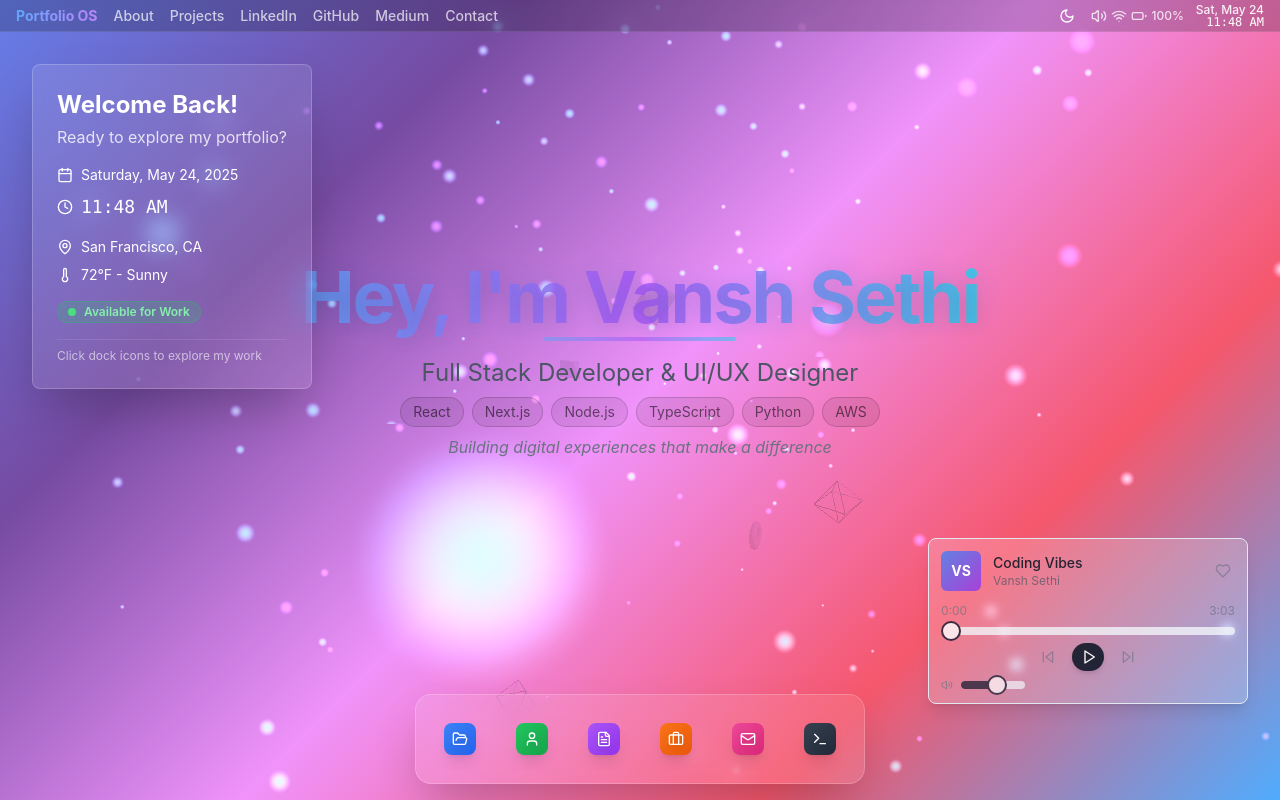
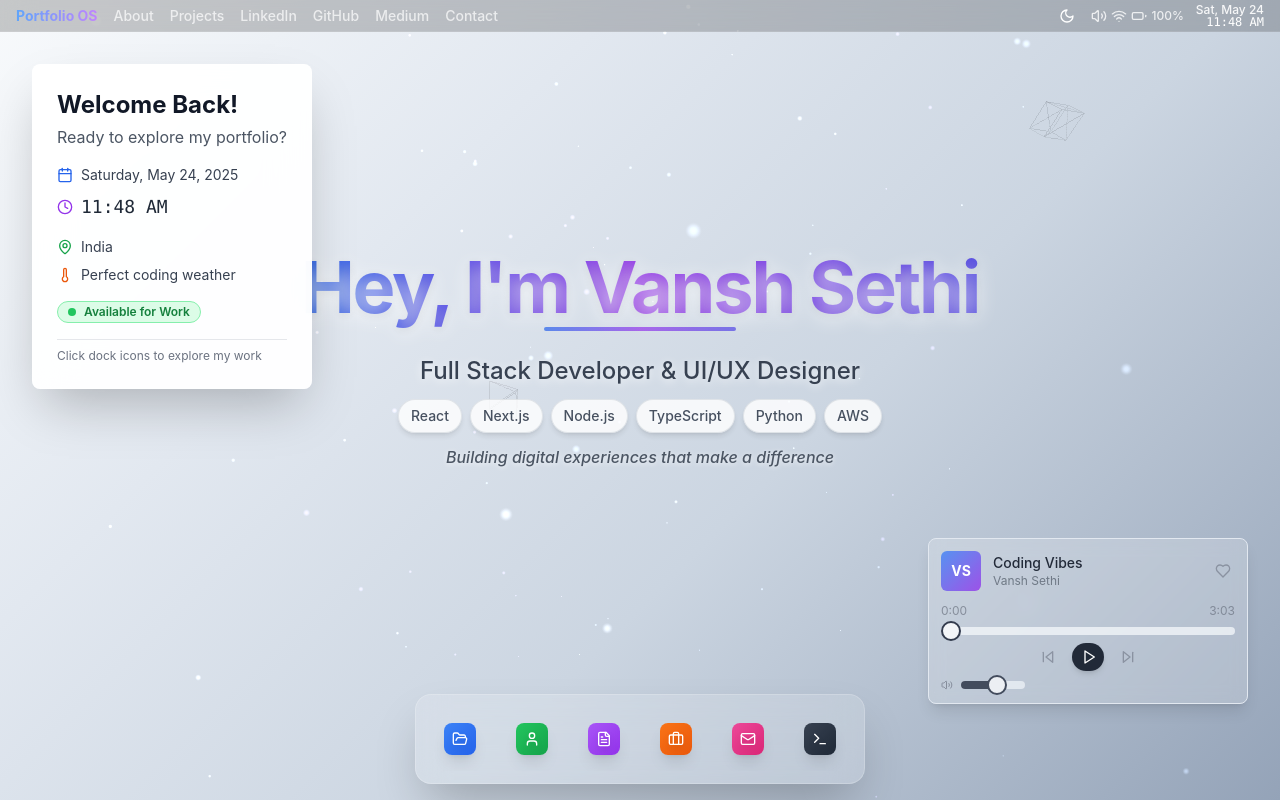
Before and after one commit to vansh-121/modern-portfolio, a Next.js app: page / in a window 1280 px wide. Built offline with nearby package versions, Linux system fonts and the light colour scheme.

Commit message:
Fix background and text color contrast for better visual appeal

```diff
--- a/app/globals.css
+++ b/app/globals.css
@@ -148,33 +148,44 @@
   }
 }
 
-/* Dark mode specific styles */
+/* Enhanced dark mode styles with better contrast */
 .dark .bg-white\/95 {
-  background-color: rgba(30, 30, 30, 0.95) !important;
+  background-color: rgba(15, 23, 42, 0.95) !important;
 }
 
 .dark .bg-white\/10 {
-  background-color: rgba(255, 255, 255, 0.1) !important;
+  background-color: rgba(255, 255, 255, 0.08) !important;
 }
 
 .dark .text-gray-900 {
-  color: rgb(243 244 246) !important;
+  color: rgb(248 250 252) !important;
 }
 
 .dark .text-gray-700 {
-  color: rgb(209 213 219) !important;
+  color: rgb(226 232 240) !important;
 }
 
 .dark .text-gray-600 {
-  color: rgb(156 163 175) !important;
+  color: rgb(203 213 225) !important;
 }
 
 .dark .border-gray-200\/50 {
-  border-color: rgba(75, 85, 99, 0.5) !important;
+  border-color: rgba(71, 85, 105, 0.5) !important;
 }
 
 .dark .bg-gray-100\/50 {
-  background-color: rgba(55, 65, 81, 0.5) !important;
+  background-color: rgba(51, 65, 85, 0.5) !important;
+}
+
+/* Light mode enhancements */
+.bg-white\/95 {
+  background-color: rgba(255, 255, 255, 0.95) !important;
+  backdrop-filter: blur(12px);
+}
+
+.bg-white\/10 {
+  background-color: rgba(255, 255, 255, 0.15) !important;
+  backdrop-filter: blur(8px);
 }
 
 /* Enhanced scrollbar */
@@ -228,13 +239,13 @@
 
 /* Enhanced glassmorphism effects */
 .backdrop-blur-md {
-  backdrop-filter: blur(12px);
-  -webkit-backdrop-filter: blur(12px);
+  backdrop-filter: blur(16px);
+  -webkit-backdrop-filter: blur(16px);
 }
 
 .backdrop-blur-sm {
-  backdrop-filter: blur(4px);
-  -webkit-backdrop-filter: blur(4px);
+  backdrop-filter: blur(8px);
+  -webkit-backdrop-filter: blur(8px);
 }
 
 /* Boot loader animations */
@@ -323,7 +334,7 @@
 
 /* Animation classes */
 .animate-fadeInUp {
-  animation: fadeInUp 0.6s ease-out;
+  animation: fadeInUp 0.8s ease-out;
 }
 
 .animate-bounce-subtle {
@@ -344,11 +355,11 @@
 
 /* Terminal specific styles */
 .dark .bg-black {
-  background-color: #000000 !important;
+  background-color: #0f172a !important;
 }
 
 .dark .bg-gray-800 {
-  background-color: #1f2937 !important;
+  background-color: #1e293b !important;
 }
 
 /* Smooth theme transitions */
@@ -386,13 +397,13 @@
 
   /* Reduce blur for better mobile performance */
   .backdrop-blur-md {
-    backdrop-filter: blur(8px);
-    -webkit-backdrop-filter: blur(8px);
+    backdrop-filter: blur(12px);
+    -webkit-backdrop-filter: blur(12px);
   }
 
   .backdrop-blur-sm {
-    backdrop-filter: blur(2px);
-    -webkit-backdrop-filter: blur(2px);
+    backdrop-filter: blur(6px);
+    -webkit-backdrop-filter: blur(6px);
   }
 }
 
@@ -445,11 +456,11 @@ canvas {
 /* High contrast mode support */
 @media (prefers-contrast: high) {
   .bg-white\/10 {
-    background-color: rgba(255, 255, 255, 0.2) !important;
+    background-color: rgba(255, 255, 255, 0.3) !important;
   }
 
   .border-white\/20 {
-    border-color: rgba(255, 255, 255, 0.4) !important;
+    border-color: rgba(255, 255, 255, 0.5) !important;
   }
 }
 
@@ -459,3 +470,24 @@ canvas {
     display: none !important;
   }
 }
+
+/* Enhanced text contrast and readability */
+.text-shadow-light {
+  text-shadow: 0 1px 3px rgba(255, 255, 255, 0.8);
+}
+
+.text-shadow-dark {
+  text-shadow: 0 2px 8px rgba(0, 0, 0, 0.6);
+}
+
+/* Better window contrast */
+.window-glass {
+  background: rgba(255, 255, 255, 0.95);
+  backdrop-filter: blur(20px);
+  border: 1px solid rgba(255, 255, 255, 0.3);
+}
+
+.dark .window-glass {
+  background: rgba(15, 23, 42, 0.95);
+  border: 1px solid rgba(255, 255, 255, 0.1);
+}
--- a/components/greeting-widget.tsx
+++ b/components/greeting-widget.tsx
@@ -17,57 +17,75 @@ export function GreetingWidget() {
   return (
     <div className="absolute top-1/2 left-1/2 transform -translate-x-1/2 -translate-y-1/2 w-full max-w-4xl px-4 text-center z-0 pointer-events-none">
       <div className="mb-16 md:mb-20">
-        {/* Main greeting with enhanced styling */}
+        {/* Main greeting with enhanced contrast */}
         <div className="relative">
           <h1
-            className={`text-4xl md:text-5xl lg:text-6xl xl:text-7xl font-bold mb-4 ${
-              isDark ? "text-white" : "text-gray-900"
-            } tracking-tight leading-tight`}
+            className={`text-4xl md:text-5xl lg:text-6xl xl:text-7xl font-bold mb-4 tracking-tight leading-tight ${
+              isDark
+                ? "text-white drop-shadow-2xl"
+                : "text-gray-900"
+            }`}
             style={{
               fontFamily: "var(--font-display)",
               letterSpacing: "-0.03em",
               textShadow: isDark
-                ? "0 0 20px rgba(59, 130, 246, 0.5), 0 0 40px rgba(147, 51, 234, 0.3)"
-                : "0 4px 20px rgba(0,0,0,0.1), 0 0 30px rgba(59, 130, 246, 0.2)",
+                ? "0 0 30px rgba(0,0,0,0.8), 0 4px 20px rgba(0,0,0,0.6)"
+                : "0 4px 20px rgba(255,255,255,0.8), 0 2px 10px rgba(0,0,0,0.1)",
             }}
           >
-            <span className="bg-gradient-to-r from-blue-400 via-purple-500 to-cyan-400 bg-clip-text text-transparent animate-pulse">
+            <span className={`${
+              isDark
+                ? "bg-gradient-to-r from-blue-300 via-purple-300 to-cyan-300 bg-clip-text text-transparent"
+                : "bg-gradient-to-r from-blue-600 via-purple-600 to-indigo-600 bg-clip-text text-transparent"
+            }`}>
               Hey, I'm Vansh Sethi
             </span>
           </h1>
 
           {/* Animated underline */}
-          <div className="absolute -bottom-2 left-1/2 transform -translate-x-1/2 w-32 md:w-48 h-1 bg-gradient-to-r from-blue-400 via-purple-500 to-cyan-400 rounded-full opacity-60 animate-pulse"></div>
+          <div className={`absolute -bottom-2 left-1/2 transform -translate-x-1/2 w-32 md:w-48 h-1 rounded-full ${
+            isDark
+              ? "bg-gradient-to-r from-blue-400 via-purple-400 to-cyan-400"
+              : "bg-gradient-to-r from-blue-600 via-purple-600 to-indigo-600"
+          } opacity-70`}></div>
         </div>
 
-        {/* Enhanced subtitle with typing effect */}
-        <div className="space-y-2 mt-6">
+        {/* Enhanced subtitle */}
+        <div className="space-y-3 mt-8">
           <p
-            className={`text-lg md:text-xl lg:text-2xl ${
-              isDark ? "text-gray-300" : "text-gray-600"
-            } max-w-2xl mx-auto font-medium`}
+            className={`text-lg md:text-xl lg:text-2xl max-w-2xl mx-auto font-medium ${
+              isDark
+                ? "text-gray-200 drop-shadow-lg"
+                : "text-gray-700"
+            }`}
             style={{
               fontFamily: "var(--font-system)",
-              fontWeight: 400,
+              fontWeight: 500,
+              textShadow: isDark
+                ? "0 2px 10px rgba(0,0,0,0.5)"
+                : "0 2px 10px rgba(255,255,255,0.8)",
             }}
           >
             Full Stack Developer & UI/UX Designer
           </p>
 
-          {/* Tech stack badges */}
-          <div className="flex flex-wrap justify-center gap-2 mt-4 opacity-80">
+          {/* Tech stack badges with better contrast */}
+          <div className="flex flex-wrap justify-center gap-2 mt-6 opacity-90">
             {["React", "Next.js", "Node.js", "TypeScript", "Python", "AWS"].map((tech, index) => (
               <span
                 key={tech}
-                className={`px-3 py-1 text-xs md:text-sm rounded-full border ${
+                className={`px-3 py-1.5 text-xs md:text-sm rounded-full border font-medium ${
                   isDark
-                    ? "bg-white/10 border-white/20 text-white/80"
-                    : "bg-black/10 border-black/20 text-black/70"
-                } backdrop-blur-sm`}
+                    ? "bg-gray-800/80 border-gray-600/50 text-gray-200 shadow-lg"
+                    : "bg-white/90 border-gray-300/60 text-gray-700 shadow-md"
+                } backdrop-blur-sm transition-all duration-300 hover:scale-105`}
                 style={{
                   animationDelay: `${index * 0.2}s`,
-                  animation: "fadeInUp 0.6s ease-out forwards",
+                  animation: "fadeInUp 0.8s ease-out forwards",
                   opacity: 0,
+                  textShadow: isDark
+                    ? "0 1px 3px rgba(0,0,0,0.3)"
+                    : "0 1px 3px rgba(255,255,255,0.8)",
                 }}
               >
                 {tech}
@@ -75,11 +93,18 @@ export function GreetingWidget() {
             ))}
           </div>
 
-          {/* Call to action */}
+          {/* Call to action with better visibility */}
           <p
-            className={`text-sm md:text-base ${
-              isDark ? "text-gray-400" : "text-gray-500"
-            } mt-4 italic`}
+            className={`text-sm md:text-base mt-6 italic font-medium ${
+              isDark
+                ? "text-gray-300"
+                : "text-gray-600"
+            }`}
+            style={{
+              textShadow: isDark
+                ? "0 1px 5px rgba(0,0,0,0.4)"
+                : "0 1px 5px rgba(255,255,255,0.8)",
+            }}
           >
             Building digital experiences that make a difference
           </p>
--- a/components/three-background.tsx
+++ b/components/three-background.tsx
@@ -35,8 +35,8 @@ export function ThreeBackground() {
     renderer.shadowMap.enabled = true
     renderer.shadowMap.type = THREE.PCFSoftShadowMap
 
-    // Enhanced particle system with coding-themed elements
-    const particleCount = isLowEnd ? 300 : isMobile ? 500 : 1000
+    // Enhanced particle system with subtle colors
+    const particleCount = isLowEnd ? 200 : isMobile ? 350 : 600
     const geometry = new THREE.BufferGeometry()
 
     const positions = new Float32Array(particleCount * 3)
@@ -44,7 +44,7 @@ export function ThreeBackground() {
     const sizes = new Float32Array(particleCount)
     const velocities = new Float32Array(particleCount * 3)
 
-    const spread = isMobile ? 60 : 100
+    const spread = isMobile ? 80 : 120
 
     for (let i = 0; i < particleCount; i++) {
       // Position
@@ -53,30 +53,30 @@ export function ThreeBackground() {
       positions[i * 3 + 2] = (Math.random() - 0.5) * spread
 
       // Velocities for floating effect
-      velocities[i * 3] = (Math.random() - 0.5) * 0.02
-      velocities[i * 3 + 1] = (Math.random() - 0.5) * 0.02
-      velocities[i * 3 + 2] = (Math.random() - 0.5) * 0.02
+      velocities[i * 3] = (Math.random() - 0.5) * 0.01
+      velocities[i * 3 + 1] = (Math.random() - 0.5) * 0.01
+      velocities[i * 3 + 2] = (Math.random() - 0.5) * 0.01
 
-      // Tech-inspired color palette
+      // Subtle color palette that works with both themes
       const colorChoice = Math.random()
       let color
-      if (colorChoice < 0.3) {
-        // Blue tech colors
-        color = new THREE.Color().setHSL(0.6, 0.8, 0.7)
-      } else if (colorChoice < 0.6) {
-        // Purple/violet
-        color = new THREE.Color().setHSL(0.75, 0.8, 0.6)
+      if (colorChoice < 0.4) {
+        // Soft blue
+        color = new THREE.Color().setHSL(0.6, 0.3, 0.7)
+      } else if (colorChoice < 0.7) {
+        // Soft purple
+        color = new THREE.Color().setHSL(0.75, 0.3, 0.6)
       } else {
-        // Cyan/teal
-        color = new THREE.Color().setHSL(0.5, 0.8, 0.6)
+        // Soft white/gray
+        color = new THREE.Color().setHSL(0, 0, 0.8)
       }
 
       colors[i * 3] = color.r
       colors[i * 3 + 1] = color.g
       colors[i * 3 + 2] = color.b
 
-      // Varied sizes
-      sizes[i] = Math.random() * 3 + 1
+      // Smaller, more subtle sizes
+      sizes[i] = Math.random() * 2 + 0.5
     }
 
     geometry.setAttribute("position", new THREE.BufferAttribute(positions, 3))
@@ -84,7 +84,7 @@ export function ThreeBackground() {
     geometry.setAttribute("size", new THREE.BufferAttribute(sizes, 1))
     geometry.setAttribute("velocity", new THREE.BufferAttribute(velocities, 3))
 
-    // Enhanced shader material with pulsing effect
+    // Subtle shader material
     const material = new THREE.ShaderMaterial({
       uniforms: {
         time: { value: 0 },
@@ -102,20 +102,19 @@ export function ThreeBackground() {
           vColor = customColor;
           vec3 pos = position;
 
-          // Floating animation with individual velocities
-          pos += velocity * time * 10.0;
+          // Gentle floating animation
+          pos += velocity * time * 5.0;
 
-          // Wave motion
-          pos.y += sin(pos.x * 0.01 + time * 0.8) * 3.0;
-          pos.x += cos(pos.z * 0.01 + time * 0.6) * 2.0;
-          pos.z += sin(pos.y * 0.01 + time * 0.7) * 2.5;
+          // Subtle wave motion
+          pos.y += sin(pos.x * 0.005 + time * 0.3) * 1.5;
+          pos.x += cos(pos.z * 0.005 + time * 0.2) * 1.0;
 
-          // Pulsing effect
-          float pulse = sin(time * 2.0 + length(pos) * 0.01) * 0.5 + 0.5;
-          vAlpha = 0.6 + pulse * 0.4;
+          // Gentle pulsing
+          float pulse = sin(time * 1.0 + length(pos) * 0.005) * 0.3 + 0.7;
+          vAlpha = 0.3 + pulse * 0.2;
 
           vec4 mvPosition = modelViewMatrix * vec4(pos, 1.0);
-          gl_PointSize = size * (300.0 / -mvPosition.z) * (0.8 + pulse * 0.4);
+          gl_PointSize = size * (200.0 / -mvPosition.z) * pulse;
           gl_Position = projectionMatrix * mvPosition;
         }
       `,
@@ -127,11 +126,11 @@ export function ThreeBackground() {
           float distanceToCenter = distance(gl_PointCoord, vec2(0.5));
           float alpha = 1.0 - smoothstep(0.0, 0.5, distanceToCenter);
 
-          // Add glow effect
-          float glow = 1.0 - smoothstep(0.0, 0.7, distanceToCenter);
-          vec3 finalColor = vColor + glow * 0.3;
+          // Soft glow
+          float glow = 1.0 - smoothstep(0.0, 0.8, distanceToCenter);
+          vec3 finalColor = vColor + glow * 0.1;
 
-          gl_FragColor = vec4(finalColor, alpha * vAlpha);
+          gl_FragColor = vec4(finalColor, alpha * vAlpha * 0.6);
         }
       `,
       transparent: true,
@@ -141,38 +140,33 @@ export function ThreeBackground() {
     const particles = new THREE.Points(geometry, material)
     scene.add(particles)
 
-    // Add floating geometric shapes representing tech skills
+    // Fewer, more subtle geometric shapes
     const shapes: THREE.Mesh[] = []
-    const shapeCount = isLowEnd ? 5 : isMobile ? 8 : 12
+    const shapeCount = isLowEnd ? 3 : isMobile ? 5 : 8
 
     for (let i = 0; i < shapeCount; i++) {
       let shapeGeometry
       const shapeType = Math.random()
 
-      if (shapeType < 0.3) {
-        // Cubes for structured thinking
-        shapeGeometry = new THREE.BoxGeometry(2, 2, 2)
-      } else if (shapeType < 0.6) {
-        // Octahedrons for creativity
-        shapeGeometry = new THREE.OctahedronGeometry(1.5)
+      if (shapeType < 0.5) {
+        shapeGeometry = new THREE.BoxGeometry(1.5, 1.5, 1.5)
       } else {
-        // Torus for continuous learning
-        shapeGeometry = new THREE.TorusGeometry(1.2, 0.4, 8, 16)
+        shapeGeometry = new THREE.OctahedronGeometry(1)
       }
 
       const shapeMaterial = new THREE.MeshPhongMaterial({
-        color: new THREE.Color().setHSL(0.6 + Math.random() * 0.2, 0.8, 0.6),
+        color: new THREE.Color().setHSL(0.6 + Math.random() * 0.1, 0.2, 0.7),
         transparent: true,
-        opacity: 0.15,
-        wireframe: Math.random() > 0.5,
-        shininess: 100,
+        opacity: 0.08,
+        wireframe: true,
+        shininess: 30,
       })
 
       const mesh = new THREE.Mesh(shapeGeometry, shapeMaterial)
       mesh.position.set(
-        (Math.random() - 0.5) * 50,
-        (Math.random() - 0.5) * 50,
-        (Math.random() - 0.5) * 50
+        (Math.random() - 0.5) * 60,
+        (Math.random() - 0.5) * 60,
+        (Math.random() - 0.5) * 60
       )
       mesh.rotation.set(
         Math.random() * Math.PI,
@@ -180,43 +174,28 @@ export function ThreeBackground() {
         Math.random() * Math.PI
       )
 
-      mesh.castShadow = true
-      mesh.receiveShadow = true
-
       scene.add(mesh)
       shapes.push(mesh)
     }
 
-    // Add ambient and directional lighting
-    const ambientLight = new THREE.AmbientLight(0x404040, 0.4)
+    // Soft ambient lighting
+    const ambientLight = new THREE.AmbientLight(0x404040, 0.6)
     scene.add(ambientLight)
 
-    const directionalLight = new THREE.DirectionalLight(0xffffff, 0.8)
+    const directionalLight = new THREE.DirectionalLight(0xffffff, 0.4)
     directionalLight.position.set(10, 10, 5)
-    directionalLight.castShadow = true
-    directionalLight.shadow.mapSize.width = 1024
-    directionalLight.shadow.mapSize.height = 1024
     scene.add(directionalLight)
 
-    // Add point lights for dynamic lighting
-    const pointLight1 = new THREE.PointLight(0x00ffff, 0.5, 50)
-    pointLight1.position.set(20, 20, 20)
-    scene.add(pointLight1)
+    camera.position.z = 40
 
-    const pointLight2 = new THREE.PointLight(0xff00ff, 0.5, 50)
-    pointLight2.position.set(-20, -20, 20)
-    scene.add(pointLight2)
-
-    camera.position.z = 35
-
-    return { scene, camera, renderer, particles, shapes, material, pointLight1, pointLight2 }
+    return { scene, camera, renderer, particles, shapes, material }
   }, [])
 
   useEffect(() => {
     const sceneData = initializeScene()
     if (!sceneData || !mountRef.current) return
 
-    const { scene, camera, renderer, particles, shapes, material, pointLight1, pointLight2 } = sceneData
+    const { scene, camera, renderer, particles, shapes, material } = sceneData
 
     sceneRef.current = scene
     rendererRef.current = renderer
@@ -227,11 +206,10 @@ export function ThreeBackground() {
     const targetFPS = window.innerWidth < 768 ? 30 : 60
     const frameInterval = 1000 / targetFPS
 
-    // Enhanced animation loop
+    // Gentle animation loop
     const animate = (currentTime: number) => {
       animationRef.current = requestAnimationFrame(animate)
 
-      // Frame rate limiting
       if (currentTime - lastTime < frameInterval) return
       lastTime = currentTime
 
@@ -242,27 +220,16 @@ export function ThreeBackground() {
         material.uniforms.time.value = time
       }
 
-      // Rotate particle system
-      particles.rotation.y = time * 0.05
-      particles.rotation.x = time * 0.02
+      // Slow rotation
+      particles.rotation.y = time * 0.02
+      particles.rotation.x = time * 0.01
 
-      // Animate shapes with more dynamic movement
+      // Gentle shape animation
       shapes.forEach((shape, index) => {
-        shape.rotation.x += 0.005 + index * 0.001
-        shape.rotation.y += 0.008 + index * 0.001
-        shape.rotation.z += 0.003 + index * 0.0005
-
-        // Floating motion
-        shape.position.y += Math.sin(time * 0.5 + index) * 0.01
-        shape.position.x += Math.cos(time * 0.3 + index) * 0.008
+        shape.rotation.x += 0.002
+        shape.rotation.y += 0.003
+        shape.position.y += Math.sin(time * 0.3 + index) * 0.005
       })
-
-      // Animate point lights
-      pointLight1.position.x = Math.sin(time * 0.5) * 30
-      pointLight1.position.y = Math.cos(time * 0.3) * 20
-
-      pointLight2.position.x = Math.cos(time * 0.4) * 25
-      pointLight2.position.z = Math.sin(time * 0.6) * 30
 
       renderer.render(scene, camera)
     }
@@ -277,11 +244,8 @@ export function ThreeBackground() {
     }
 
     window.addEventListener("resize", handleResize, { passive: true })
-
-    // Start animation
     animate(0)
 
-    // Cleanup
     return () => {
       window.removeEventListener("resize", handleResize)
 
@@ -293,7 +257,6 @@ export function ThreeBackground() {
         mountRef.current.removeChild(renderer.domElement)
       }
 
-      // Dispose of Three.js resources
       scene.traverse((object) => {
         if (object instanceof THREE.Mesh) {
           object.geometry.dispose()
@@ -321,20 +284,21 @@ export function ThreeBackground() {
     const isDark = theme === "dark"
     sceneRef.current.traverse((object) => {
       if (object instanceof THREE.Mesh && object.material instanceof THREE.MeshPhongMaterial) {
-        object.material.opacity = isDark ? 0.2 : 0.1
+        object.material.opacity = isDark ? 0.12 : 0.06
       }
     })
   }, [theme])
 
+  // Much more subtle and elegant background gradients
   const backgroundGradient =
     theme === "dark"
-      ? "linear-gradient(135deg, #0a0a0a 0%, #1a1a2e 25%, #16213e 50%, #0f3460 75%, #533483 100%)"
-      : "linear-gradient(135deg, #667eea 0%, #764ba2 25%, #f093fb 50%, #f5576c 75%, #4facfe 100%)"
+      ? "linear-gradient(135deg, #0f0f23 0%, #1a1a2e 30%, #16213e 60%, #0f3460 100%)"
+      : "linear-gradient(135deg, #f8fafc 0%, #e2e8f0 30%, #cbd5e1 60%, #94a3b8 100%)"
 
   return (
     <div
       ref={mountRef}
-      className="fixed inset-0 -z-10 transition-colors duration-1000"
+      className="fixed inset-0 -z-10 transition-all duration-1000"
       style={{ background: backgroundGradient }}
     />
   )
--- a/components/welcome-widget.tsx
+++ b/components/welcome-widget.tsx
@@ -78,48 +78,48 @@ export function WelcomeWidget() {
         ${isMobile ? "scale-90" : "scale-100"}
       `}
     >
-      <Card className="bg-white/10 backdrop-blur-md border-white/20 text-white shadow-2xl">
+      <Card className="window-glass shadow-2xl border-white/30 dark:border-white/10">
         <CardContent className="p-2 md:p-4 lg:p-6 space-y-1 md:space-y-2 lg:space-y-4">
           {/* Welcome Message */}
           <div>
-            <h2 className="text-sm md:text-lg lg:text-2xl font-bold mb-1">Welcome Back!</h2>
-            <p className="text-white/80 text-xs md:text-sm lg:text-base">Ready to explore my portfolio?</p>
+            <h2 className="text-sm md:text-lg lg:text-2xl font-bold mb-1 text-gray-900 dark:text-white">Welcome Back!</h2>
+            <p className="text-gray-600 dark:text-gray-300 text-xs md:text-sm lg:text-base">Ready to explore my portfolio?</p>
           </div>
 
           {/* Date and Time */}
           <div className="space-y-1 md:space-y-2">
             <div className="flex items-center gap-1 md:gap-2">
-              <Calendar className="w-2.5 h-2.5 md:w-3 md:h-3 lg:w-4 lg:h-4" />
-              <span className="text-xs md:text-sm">{currentDate}</span>
+              <Calendar className="w-2.5 h-2.5 md:w-3 md:h-3 lg:w-4 lg:h-4 text-blue-600 dark:text-blue-400" />
+              <span className="text-xs md:text-sm text-gray-700 dark:text-gray-200">{currentDate}</span>
             </div>
             <div className="flex items-center gap-1 md:gap-2">
-              <Clock className="w-2.5 h-2.5 md:w-3 md:h-3 lg:w-4 lg:h-4" />
-              <span className="text-xs md:text-base lg:text-lg font-mono">{currentTime}</span>
+              <Clock className="w-2.5 h-2.5 md:w-3 md:h-3 lg:w-4 lg:h-4 text-purple-600 dark:text-purple-400" />
+              <span className="text-xs md:text-base lg:text-lg font-mono text-gray-800 dark:text-gray-100">{currentTime}</span>
             </div>
           </div>
 
           {/* Quick Stats - Hidden on small screens */}
           <div className="space-y-1 md:space-y-2 hidden lg:block">
             <div className="flex items-center gap-2">
-              <MapPin className="w-3 h-3 lg:w-4 lg:h-4" />
-              <span className="text-xs lg:text-sm">San Francisco, CA</span>
+              <MapPin className="w-3 h-3 lg:w-4 lg:h-4 text-green-600 dark:text-green-400" />
+              <span className="text-xs lg:text-sm text-gray-700 dark:text-gray-200">India</span>
             </div>
             <div className="flex items-center gap-2">
-              <Thermometer className="w-3 h-3 lg:w-4 lg:h-4" />
-              <span className="text-xs lg:text-sm">72°F - Sunny</span>
+              <Thermometer className="w-3 h-3 lg:w-4 lg:h-4 text-orange-600 dark:text-orange-400" />
+              <span className="text-xs lg:text-sm text-gray-700 dark:text-gray-200">Perfect coding weather</span>
             </div>
           </div>
 
           {/* Status */}
           <div className="flex items-center gap-1 md:gap-2">
-            <Badge variant="secondary" className="bg-green-500/20 text-green-300 border-green-500/30 text-xs">
-              <div className="w-1 h-1 md:w-1.5 md:h-1.5 lg:w-2 lg:h-2 bg-green-400 rounded-full mr-1 md:mr-2 animate-pulse" />
+            <Badge variant="secondary" className="bg-green-100 dark:bg-green-900/30 text-green-700 dark:text-green-300 border-green-300 dark:border-green-600 text-xs">
+              <div className="w-1 h-1 md:w-1.5 md:h-1.5 lg:w-2 lg:h-2 bg-green-500 rounded-full mr-1 md:mr-2 animate-pulse" />
               Available for Work
             </Badge>
           </div>
 
           {/* Quick Actions */}
-          <div className="text-xs text-white/60 pt-1 md:pt-2 border-t border-white/10">
+          <div className="text-xs text-gray-500 dark:text-gray-400 pt-1 md:pt-2 border-t border-gray-200 dark:border-gray-700">
             Click dock icons to explore my work
           </div>
         </CardContent>
```
